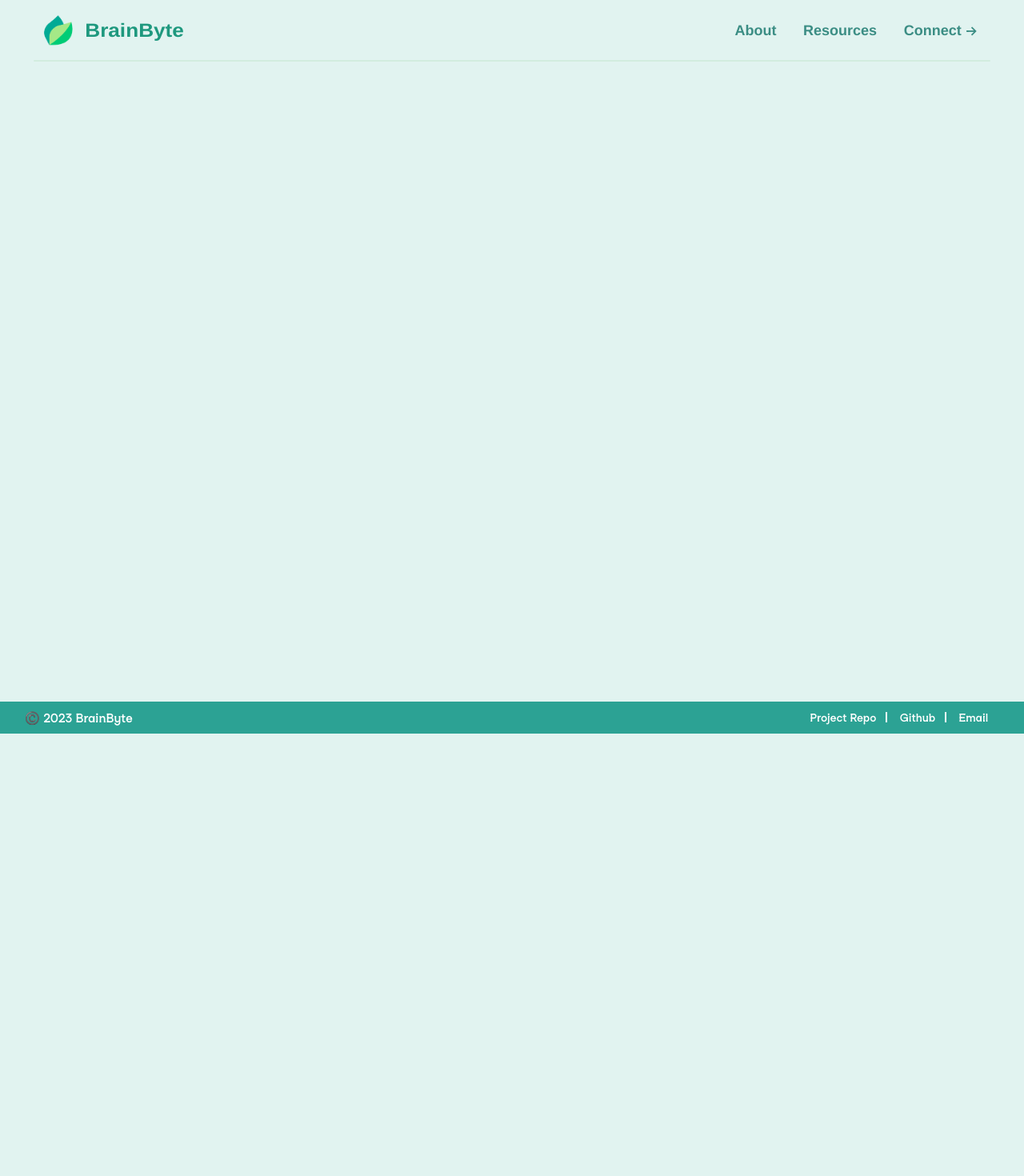
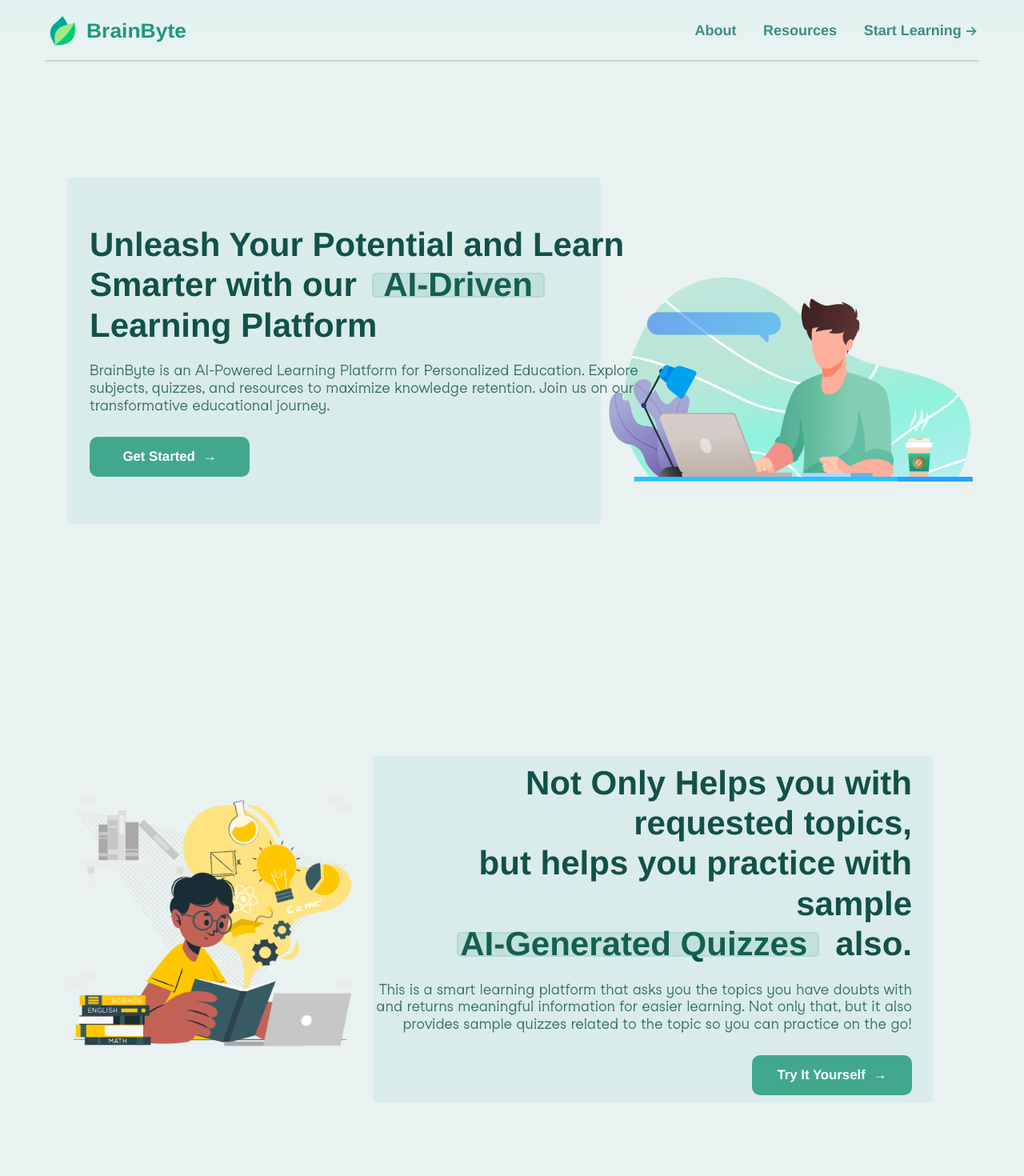
Before and after one commit to shashwtt/BrainByte, a Next.js app: page / in a window 1280 px wide. Shown: the top 1470 px of the page at 80% size. Before the commit the page ends 937 px from the top, so only its background shows below. Built offline with nearby package versions, Linux system fonts and the light colour scheme.

Commit message:
Content & UI

```diff
--- a/components/footer/Footer.module.css
+++ b/components/footer/Footer.module.css
@@ -10,7 +10,7 @@
 }
 
 .lane::after {
-    content: '';
+	content: "";
 	width: 100%;
 	height: 100%;
 	position: absolute;
@@ -28,8 +28,15 @@
 	align-items: center;
 	justify-content: space-between;
 	color: white;
-    font-family: 'sharlee';
+	font-family: "sharlee";
 	font-size: 1.1em;
+}
+
+@media screen and (min-width: 1600px) {
+	.lane .inner {
+		justify-content: center;
+		gap: 1200px;
+	}
 }
 
 .lane .inner ul {
@@ -41,16 +48,16 @@
 
 .lane .inner ul li {
 	font-weight: 300;
-    font-size: .9em;
-    font-family: 'sharlee';
+	font-size: 0.9em;
+	font-family: "sharlee";
 	position: relative;
 	padding-right: 1em;
 }
 
 .lane .inner ul li::after {
-    content: '';
+	content: "";
 	height: 0.8em;
-    border: .5px solid white;
+	border: 0.5px solid white;
 	position: absolute;
 	right: 0;
 	top: 0.1em;
@@ -60,7 +67,7 @@
 }
 
 .lane .inner ul li a::before {
-    content: '';
+	content: "";
 	width: 100%;
 	height: 2px;
 	background-color: white;
@@ -76,7 +83,7 @@
 
 .lane .inner ul li a:hover::before {
 	scale: 1 1;
-    opacity: .8;
+	opacity: 0.8;
 }
 .lane .inner ul li a:hover {
 	opacity: 1;
--- a/components/header/Header.module.css
+++ b/components/header/Header.module.css
@@ -4,7 +4,6 @@
     width: 100vw;
     height: var(--hh);
     z-index: 50;
-    background-color: transparent;
     top: 0;
 
     color: var(--text);
@@ -17,23 +16,34 @@
     user-select: none;
 }
 
-.inner {
+.header .inner {
     display: flex;
     align-items: center;
     justify-content: space-between;
     width: 100%;
     height: 100%;
     max-width: 1920px;
+    position: relative;
 }
 
-.header::after {
+.header::before {
     content: "";
     position: absolute;
     bottom: 0;
-    left: 3em;
-    width: calc(100% - 6em);
+    left: 0;
+    width: 100%;
+    height: 100%;
+    background: linear-gradient(var(--secondary), var(--primary));
+    transition: 0.2s ease-out;
+}
+
+.header .inner::after {
+    content: "";
+    position: absolute;
+    bottom: 0;
+    width: calc(100%);
     height: 2px;
-    background-color: #98d29c;
+    background-color: #127469;
     border-radius: 4px;
     opacity: 0.2;
     transition: 0.2s ease-out;
@@ -48,8 +58,9 @@
 }
 
 .logo {
-    height: calc(var(--hh) - 2.2em);
+    height: calc(var(--hh) - 2.3em);
     width: auto;
+    scale: 1;
 }
 
 .org {
@@ -61,12 +72,15 @@
     gap: .5em;
     font-weight: 500;
     font-family: 'Helvetica';
-    scale: 1.1 1;
     color: #1e987e;
 }
 
 .org h2 {
-    font-size: 1.7em;
+    scale: 1;
+    font-size: 1.8em;
+    font-weight: 600;
+    scale: 1.05 1;
+    transform-origin: left;
 }
 
 
@@ -83,12 +97,13 @@
     display: flex;
     font-size: 1.1em;
     color: #127469;
-    font-weight: 500;
+    font-weight: 400;
 }
 
 .action .actionButton h3 {
     position: relative;
     font-family: 'Helvetica';
+    font-weight: 700;
 }
 
 .action .actionButton:hover {
@@ -98,10 +113,10 @@
 .action .actionButton h3::after {
     content: '';
     position: absolute;
-    bottom: 0;
+    bottom: 2px;
     left: 0;
     width: 100%;
-    height: 3px;
+    height: 2px;
     background-color: #98d29c;
     border-radius: 4px;
     scale: .7 0;
--- a/components/header/Header.tsx
+++ b/components/header/Header.tsx
@@ -33,7 +33,7 @@ export default function Header() {
 					</div>
 					<div className={styles.actionButton}>
 						<Pass href="/app">
-							<h3>Connect</h3>
+							<h3>Start Learning</h3>
 						</Pass>
 						<span className={styles.arrow}>→</span>
 					</div>
--- a/pages/index.tsx
+++ b/pages/index.tsx
@@ -3,8 +3,16 @@ import React from "react";
 import styles from "@/styles/Home.module.css";
 import { RemoveCurtain } from "@/components/curtain/Curtain";
 import Head from "next/head";
+import { useEffect, useRef, useState } from "react";
+import type { LottiePlayer } from "lottie-web";
 
 const Goals = () => {
+	const learnLottieRef = useRef<HTMLDivElement>(null);
+	const [learnLottie, setLearnLottie] = useState<LottiePlayer | null>(null);
+
+	const quizLottieRef = useRef<HTMLDivElement>(null);
+	const [quizLottie, setQuizLottie] = useState<LottiePlayer | null>(null);
+
 	React.useEffect(() => {
 		const handleLoad = () => RemoveCurtain();
 		const images = document.querySelectorAll("img");
@@ -17,6 +25,7 @@ const Goals = () => {
 			if (image.complete) reduceImagesToLoad();
 			else image.addEventListener("load", reduceImagesToLoad);
 		});
+
 		return () => {
 			images.forEach((image) =>
 				image.removeEventListener("load", reduceImagesToLoad)
@@ -24,14 +33,105 @@ const Goals = () => {
 		};
 	}, []);
 
+	useEffect(() => {
+		import("lottie-web").then((Lottie) => setLearnLottie(Lottie.default));
+	}, []);
+
+	useEffect(() => {
+		if (learnLottie && learnLottieRef.current) {
+			const animation = learnLottie.loadAnimation({
+				container: learnLottieRef.current,
+				renderer: "svg",
+				loop: true,
+				autoplay: true,
+				path: "/assets/learning.json",
+			});
+      animation.setSpeed(0.8);
+
+			return () => animation.destroy();
+		}
+	}, [learnLottie]);
+
+	useEffect(() => {
+		import("lottie-web").then((Lottie) => setQuizLottie(Lottie.default));
+	}, []);
+
+	useEffect(() => {
+		if (quizLottie && quizLottieRef.current) {
+			const animation = quizLottie.loadAnimation({
+				container: quizLottieRef.current,
+				renderer: "svg",
+				loop: true,
+				autoplay: true,
+				path: "/assets/quiz.json",
+			});
+      animation.setSpeed(0.7);
+			return () => animation.destroy();
+		}
+	}, [quizLottie]);
+
 	return (
 		<>
-
 			<Head>
 				<title>BrainByte — Goals</title>
 			</Head>
 
-      <main id="homePage">
+			<main id="homePage" className={styles.main}>
+				<div className={styles.inner}>
+					<div className={styles.intro} intro-num="1">
+						<div className={styles.main__title}>
+							<h1>
+								Unleash Your Potential and Learn <br /> Smarter with our &nbsp;
+								<span> AI-Driven </span>
+								<br /> Learning Platform
+							</h1>
+						</div>
+
+						<div className={styles.main__desc}>
+							<p>
+								BrainByte is an AI-Powered Learning Platform for Personalized
+								Education. Explore subjects, quizzes, and resources to maximize
+								knowledge retention. Join us on our transformative educational
+								journey.
+							</p>
+						</div>
+
+						<div className={styles.main__btn}>
+							<a href="/signup">Get Started</a>
+							<span className={styles.arrow}>→</span>
+						</div>
+
+						<div className={styles.lottiePanel}>
+							<div ref={learnLottieRef} className={styles.lottie}></div>
+						</div>
+					</div>
+					<div className={styles.intro} intro-num="2">
+						<div className={styles.main__title}>
+							<h1>
+								Not Only Helps you with requested topics, <br /> but helps you
+								practice with sample <br /> <span> AI-Generated Quizzes</span>{" "}
+								&nbsp; also.
+							</h1>
+						</div>
+
+						<div className={styles.main__desc}>
+							<p>
+								This is a smart learning platform that asks you the topics you
+								have doubts with and returns meaningful information for easier
+								learning. Not only that, but it also provides sample quizzes
+								related to the topic so you can practice on the go!
+							</p>
+						</div>
+
+						<div className={styles.main__btn}>
+							<a href="/signup">Try It Yourself</a>
+							<span className={styles.arrow}>→</span>
+						</div>
+						<div className={styles.lottiePanel}>
+							<div ref={quizLottieRef} className={styles.lottie}></div>
+						</div>
+					</div>
+				</div>
 			</main>
 		</>
 	);
--- /dev/null
+++ b/styles/Home.module.css
@@ -0,0 +1,146 @@
+.main {
+	display: flex;
+	justify-content: center;
+    background: var(--primary);
+    flex-direction: column;
+    align-items: center;
+}
+
+.main .inner {
+	width: 100%;
+	max-width: 1920px;
+	padding: 0 6em;
+    margin: 0 auto;
+}
+
+.main .intro {
+    height: calc(100vh - var(--hh));
+    padding-left: 2em;
+    display: flex;
+    flex-direction: column;
+    justify-content: center;
+    position: relative;
+}
+
+.main .intro .main__title {
+    font-size: 1.5em;
+    max-width: 65%;
+    font-family: 'Helvetica';
+	line-height: 1.2;
+	margin-bottom: 20px;
+    color: #115149;
+}
+
+.main .intro .main__title span {
+    position: relative;
+}
+
+.main .intro .main__title span::after {
+    content: '';
+    position: absolute;
+    width: calc(100% + 15px);
+    height: calc(100% - 20px);
+    border-radius: 5px;
+    opacity: 0.3;
+    top: 9px;
+    left: -4px;
+    background-color: rgba(51, 176, 138, 0.486);
+    border: 2px solid rgba(41, 145, 114, 0.485);
+}
+
+.main .intro .main__desc {
+    font-size: 1.3em;
+    max-width: 700px;
+    font-family: 'sharlee';
+    line-height: 1.2;
+    opacity: 0.8;
+    margin-bottom: 20px;
+    color: #115149;
+}
+
+.main .intro .main__btn {
+    display: flex;
+    align-items: center;
+    justify-content: center;
+    width: 200px;
+    height: 50px;
+    border-radius: 10px;
+    background-color: #41a88e;
+    color: #fff;
+    font-size: 1.2em;
+    font-family: 'Helvetica';
+    font-weight: 600;
+    cursor: pointer;
+    transition: all 0.3s ease;
+    margin-top: .5em;
+}
+
+.main .intro .main__btn:hover {
+    background-color: #2a8770;
+}
+
+.main .intro .main__btn .arrow {
+    margin-left: 10px;
+    transition: all 0.3s ease;
+}
+
+.main .intro .main__btn:hover .arrow {
+    transform: translateX(7px);
+}
+
+.main .intro .lottiePanel {
+    width: calc(100% + 4em);
+    height: 100%;
+    position: absolute;
+    z-index: -1;
+    top: 0;
+    left: 0;
+    display: flex;
+    align-items: center;
+    justify-content: center;
+}
+
+.main .intro .lottiePanel::before,
+.main .intro .lottiePanel::after {
+    content: '';
+    height: 60%;
+    width: 700px;
+    background-color: rgba(51, 168, 168, 0.081);
+    border-radius: 4px;
+}
+
+.main .intro[intro-num='1'] .lottiePanel::after {
+    content: none;
+}
+
+.main .intro .lottie {
+    width: 45%;
+    aspect-ratio: 1 / 1;
+}
+
+.main .intro[intro-num='2'] {
+    height: calc(100vh - var(--hh));
+    padding-left: 0;
+    padding-right: 4em;
+    display: flex;
+    flex-direction: column;
+    justify-content: center;
+    align-items: flex-end;
+    text-align: right;
+}
+
+
+.main .intro[intro-num='2'] .lottiePanel {
+    left: -4em;
+}
+
+.main .intro[intro-num='2'] .lottiePanel .lottie {
+    width: 35%;
+}
+
+.main .intro[intro-num='2'] .lottiePanel::after {
+    content: '';
+}
+.main .intro[intro-num='2'] .lottiePanel::before {
+    content: none;
+}
--- a/styles/globals.css
+++ b/styles/globals.css
@@ -16,7 +16,7 @@ body {
   position: relative;
 }
 :root {
-  --primary: #b8f2e6;
+  --primary: #e9f2f0;
   --secondary: #E1F3F0;
   --text: #5e6472;
   --text2: #8c8d8f;
@@ -32,7 +32,6 @@ body {
 
 main {
   width: 100vw;
-  max-width: 1920px;
   min-height: 100vh;
   height: auto;
   background: var(--secondary-gradient);
@@ -64,11 +63,11 @@ a {
 
 .scrollBar {
     width: 5px;
-    height: 100vh;
+    height: calc(100vh - 20px);
     position: fixed;
     right: 0;
     top: 0;
-    z-index: 15;
+    z-index: 60;
     --scroll: 0%;
 }
 
@@ -108,12 +107,8 @@ a {
     src: url('/fonts/HK_wide.otf');
 }
 @font-face {
-    font-family: 'HK_boldenWide';
-    src: url('/fonts/HK_boldenWide.otf');
-}
-@font-face {
     font-family: 'Helvetica';
-    src: url('/fonts/Helvetica.otf');
+    src: url('/fonts/Helvetica.woff2');
 }
 @font-face {
     font-family: 'Lora';
```
Lines whose indentation alone changed are shown as unchanged.
